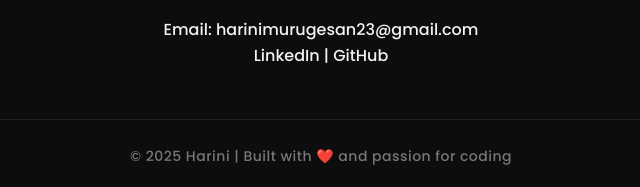
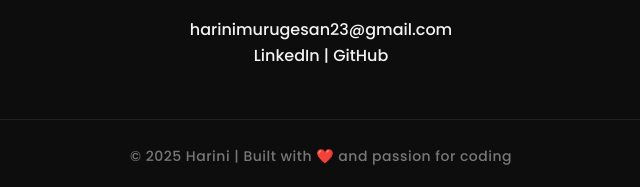
Before and after one commit to harinimurugesan23/harini-portfolio, a plain HTML site: page index.html in a window 1280 px wide. Shown: the part 915-1102 px from the top of the page, 319-959 px from the left. Drawn offline with Linux system fonts and the light colour scheme.

Commit message:
index.html

```diff
--- a/index.html
+++ b/index.html
@@ -53,7 +53,7 @@
   <!-- Contact Section -->
   <section class="contact">
   <h2>Contact Me</h2>
-  <p>Email: <a href="mailto:harinimurugesan23@gmail.com">harinimurugesan23@gmail.com</a></p>
+  <p><a href="mailto:harinimurugesan23@gmail.com">harinimurugesan23@gmail.com</a></p>
   <p>
     <a href="https://www.linkedin.com/in/harini-m-0700a6255" target="_blank">LinkedIn</a> |
     <a href="https://github.com/harinimurugesan23/" target="_blank">GitHub</a>
```
